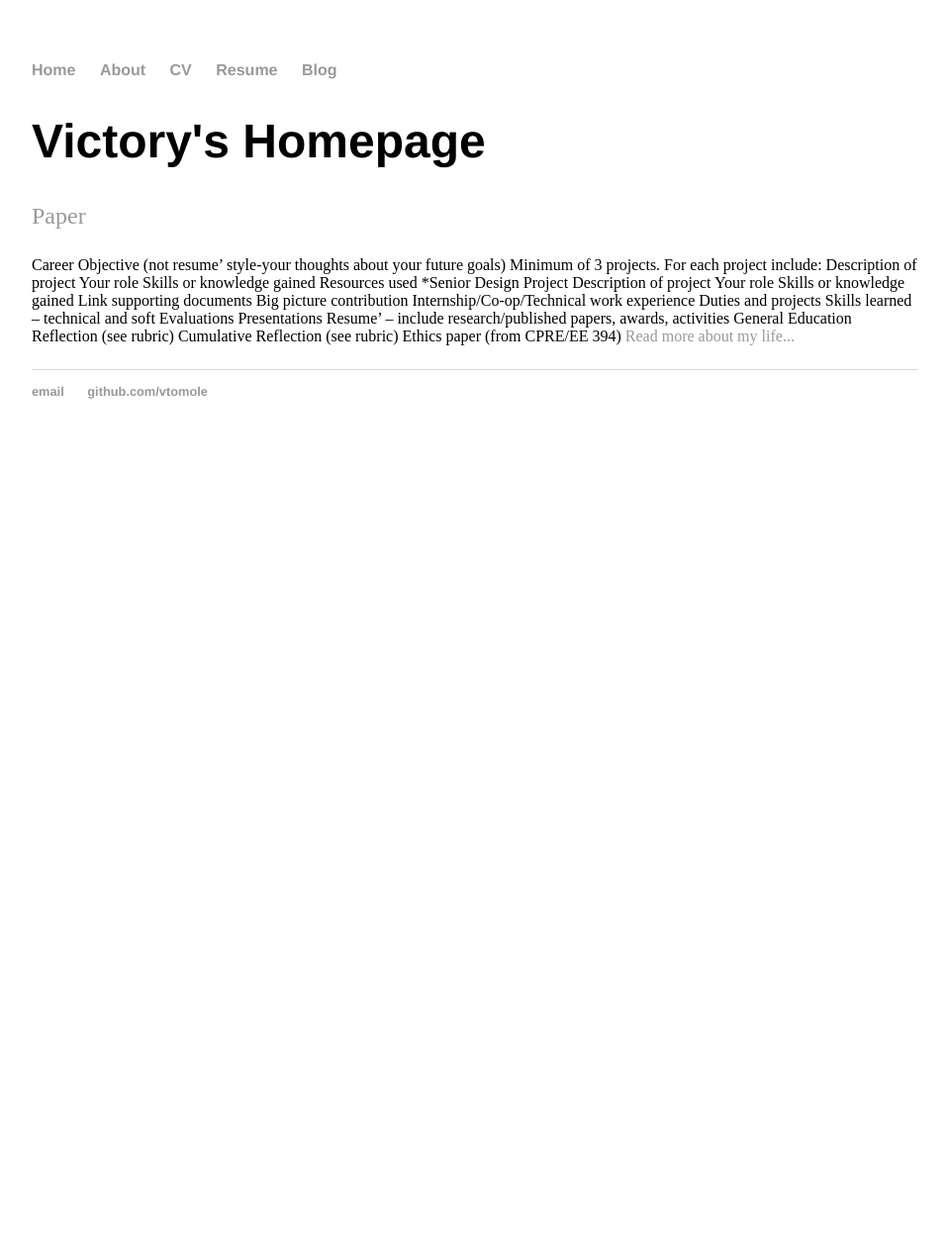
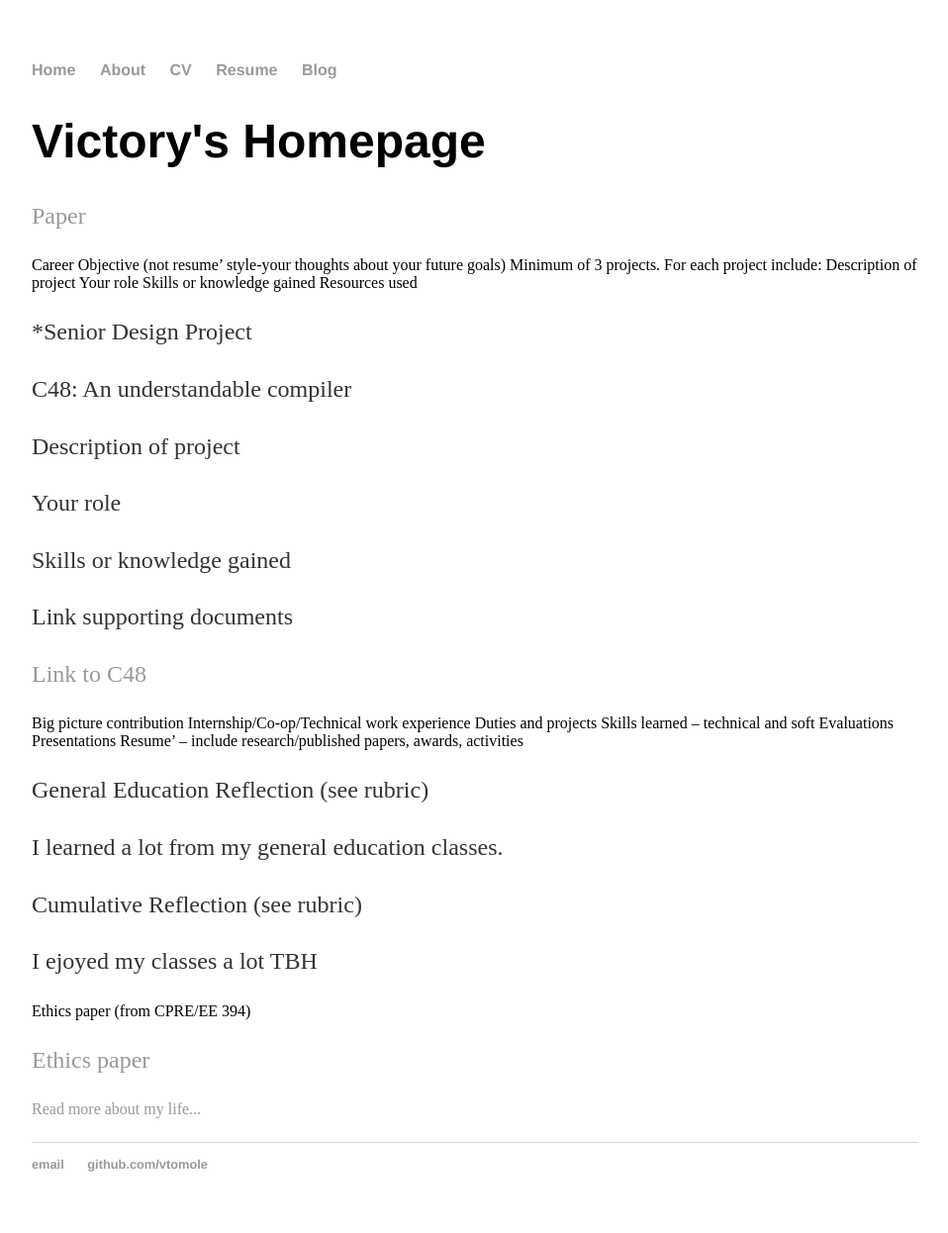
Before and after one commit to vtomole/vtomole.github.io, a Jekyll site: the page built from index.html, in a window 1280 px wide. Shown: the whole page at 99% size, without its empty margins (160-1118 px from the left). Built offline with Jekyll 4.4.1, drawn with Linux system fonts in a browser that asks for light colours; before the commit the page ends 900 px from its top, so only the background shows below that.

Commit message:
add ethics paper

```diff
--- a/index.html
+++ b/index.html
@@ -13,11 +13,13 @@ Description of project
 Your role
 Skills or knowledge gained
 Resources used
-*Senior Design Project
-Description of project
-Your role
-Skills or knowledge gained
-Link supporting documents
+		<p>	*Senior Design Project</p>
+
+		<P>C48: An understandable compiler </p>
+<p>Description of project</p>
+<p>Your role</p>
+<p>Skills or knowledge gained</p>
+<p>Link supporting documents</p> 	<p><a href="https://github.com/vtomole/c48f">Link to C48</a></p>
 Big picture contribution
 Internship/Co-op/Technical work experience
 Duties and projects
@@ -25,10 +27,15 @@ Skills learned – technical and soft
 Evaluations
 Presentations
 Resume’ – include research/published papers, awards, activities
-General Education Reflection (see rubric)
-Cumulative Reflection (see rubric)
+<p>General Education Reflection (see rubric)</p>
+			<p> I learned a lot from my general education classes. </p>
+
+			<p>Cumulative Reflection (see rubric)</p>
+
+			<p> I ejoyed my classes a lot TBH </p>
+
 Ethics paper (from CPRE/EE 394)
-
+	<p><a href="/static/ethics-paper.pdf">Ethics paper</a></p>
 
 <a href="/about">Read more about my life...</a></p>
 		</div>
```
Also changed, not shown: 1 other file.
